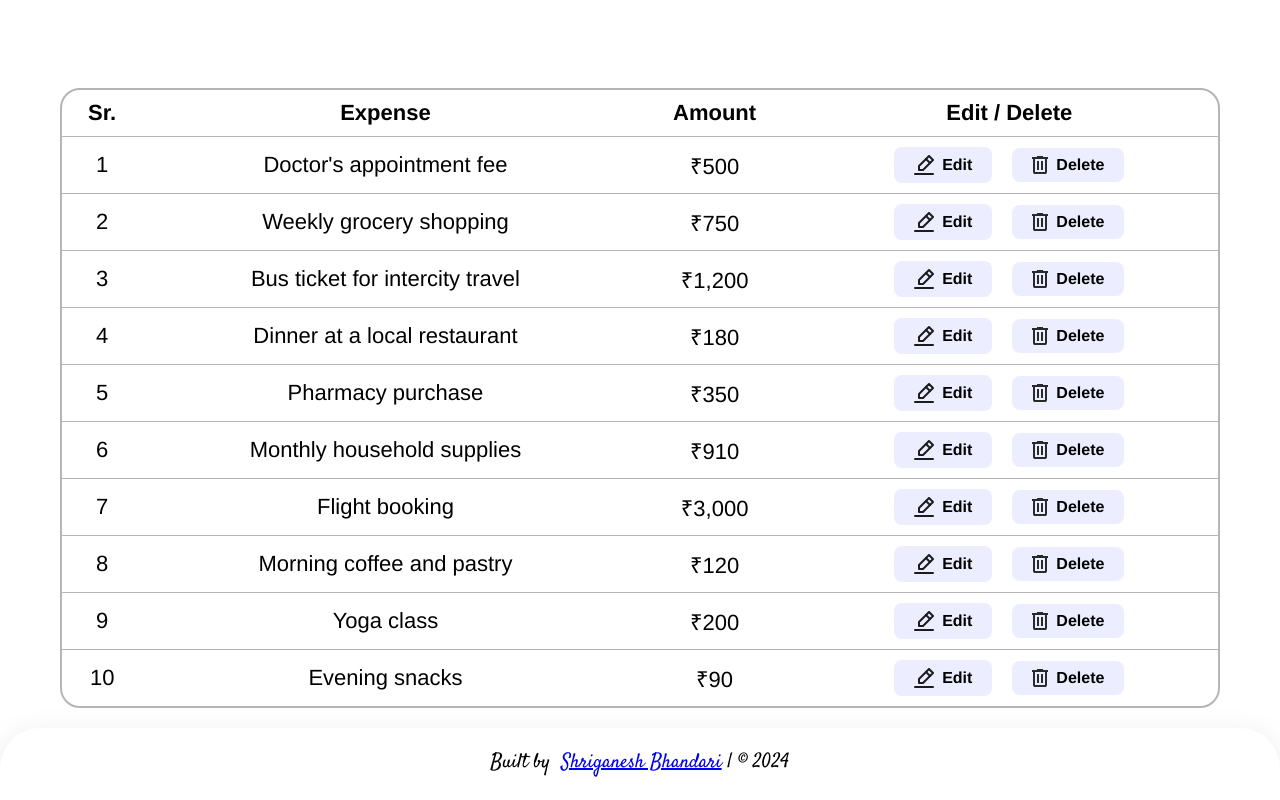
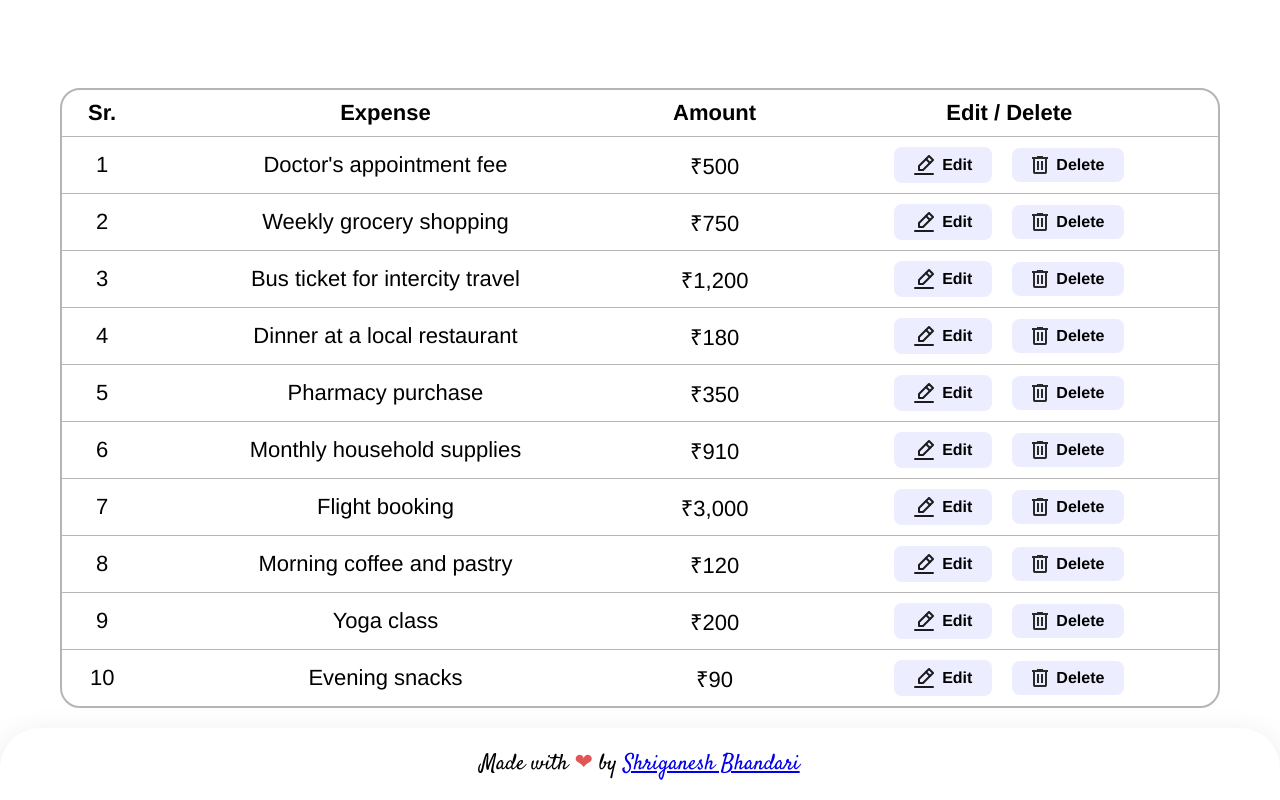
Before and after one commit to ShriganeshBhandari09/Expenses-Tracker-App, a React (Vite) app: page / in a window 1280 px wide. Shown: the part 1386-2186 px from the top of the page. Built offline with nearby package versions, Linux system fonts and the light colour scheme.

Commit message:
Updated Footer

```diff
--- a/src/components/Footer.jsx
+++ b/src/components/Footer.jsx
@@ -4,7 +4,7 @@ const Footer = () => {
       style={{
         width: "100%",
         textAlign: "center",
-        fontSize: "20px",
+        fontSize: "22px",
         padding: "20px 0px 20px 0px",
         fontFamily: "Satisfy",
         boxShadow: "0px 8px 32px 0px #1C1C1E1A",
@@ -13,14 +13,14 @@ const Footer = () => {
         borderRadius: "40px 40px 0px 0px",
       }}
     >
-      Built by &nbsp;
+      Made with <span style={{ color: "#e25555" }}>❤</span> by <span></span>
       <a
         href="https://github.com/ShriganeshBhandari09"
         style={{ fontFamily: "Satisfy" }}
       >
         Shriganesh Bhandari
-      </a>{" "}
-      | © 2024
+      </a>
+      {/* <span style={{ fontFamily: "Satisfy" }}> © 2024</span> */}
     </div>
   );
 };
```
